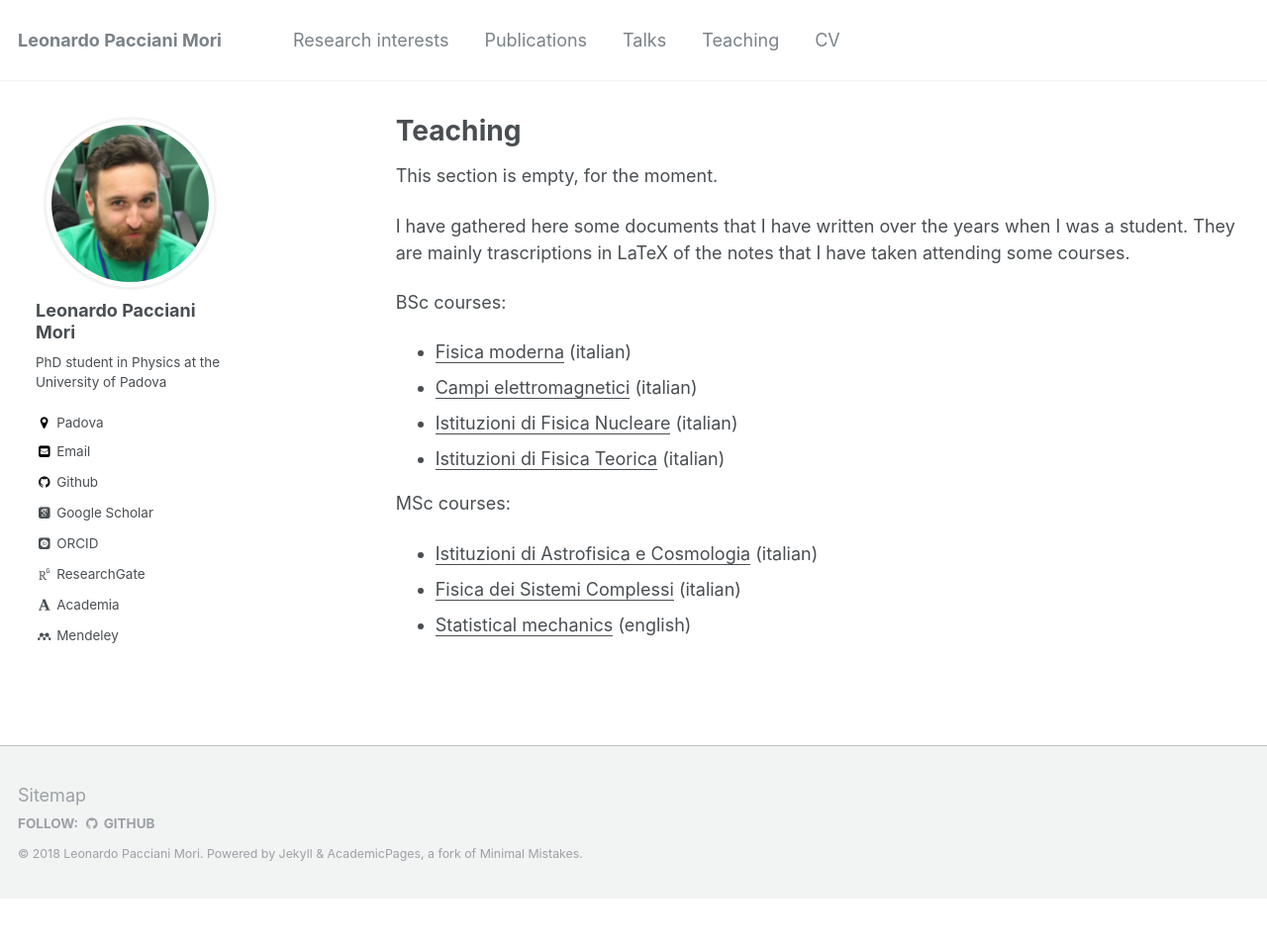
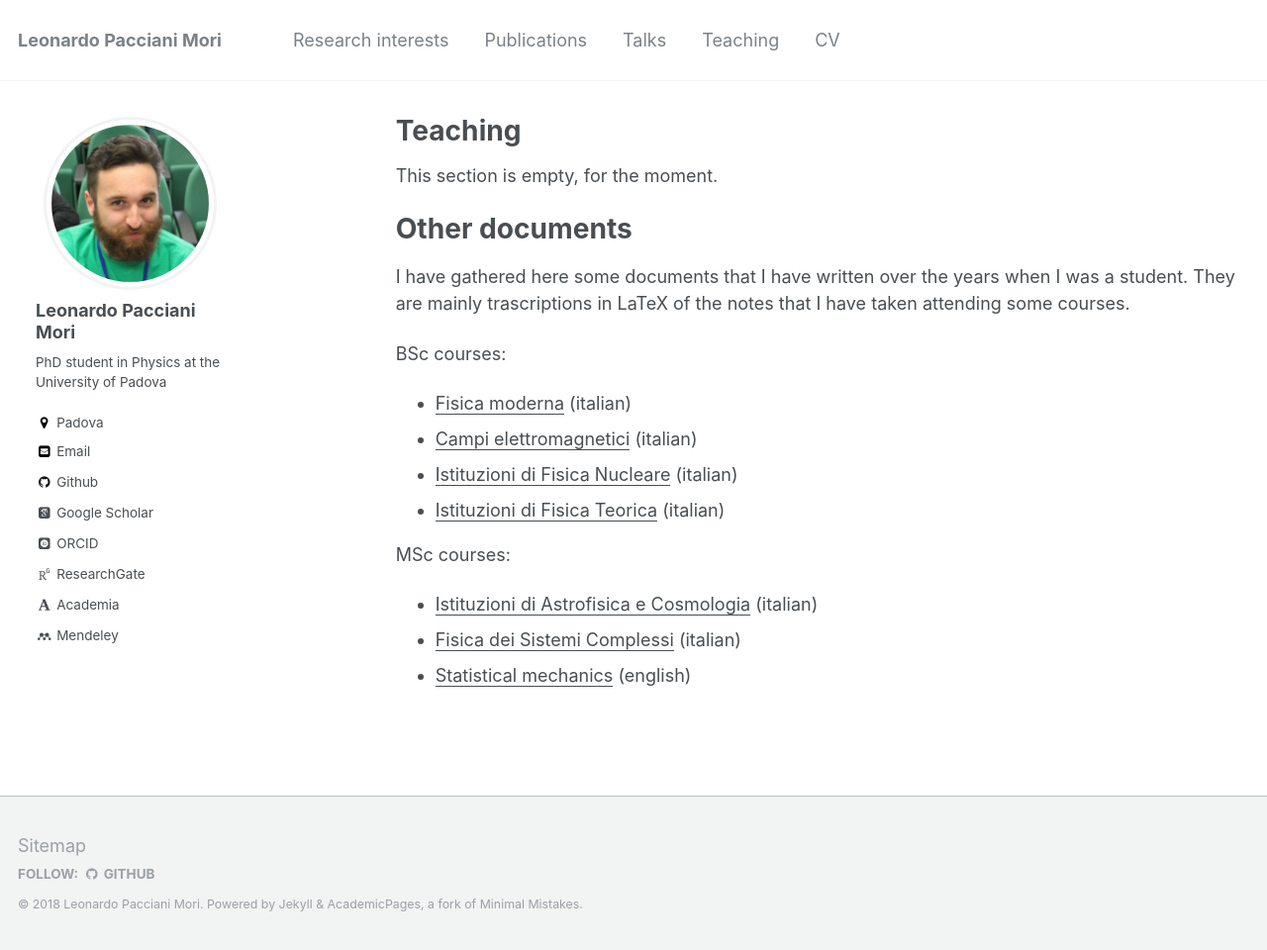
Before and after one commit to suweis/suweis.github.io, a Jekyll site: the page built from _pages/teaching.html, in a window 1280 px wide and 960 px high. Shown: the whole window at 99% size. Built offline with Jekyll 4.4.1, drawn with Linux system fonts in a browser that asks for light colours; some web fonts are replaced.

Commit message:
Aggiunto anchor a "Other documents" in "teaching"

```diff
--- a/_pages/teaching.html
+++ b/_pages/teaching.html
@@ -13,7 +13,7 @@ author_profile: true
 <p>This section is empty, for the moment.</p>
 
 <header>
-   <h1 id="other-documents"><Other documents</h1>
+   <h1 id="other-documents">Other documents</h1>
 </header>
 <p>I have gathered here some documents that I have written over the years when I was a student. They are mainly trascriptions in LaTeX of the notes that I have taken attending some courses.</p>
 
```
